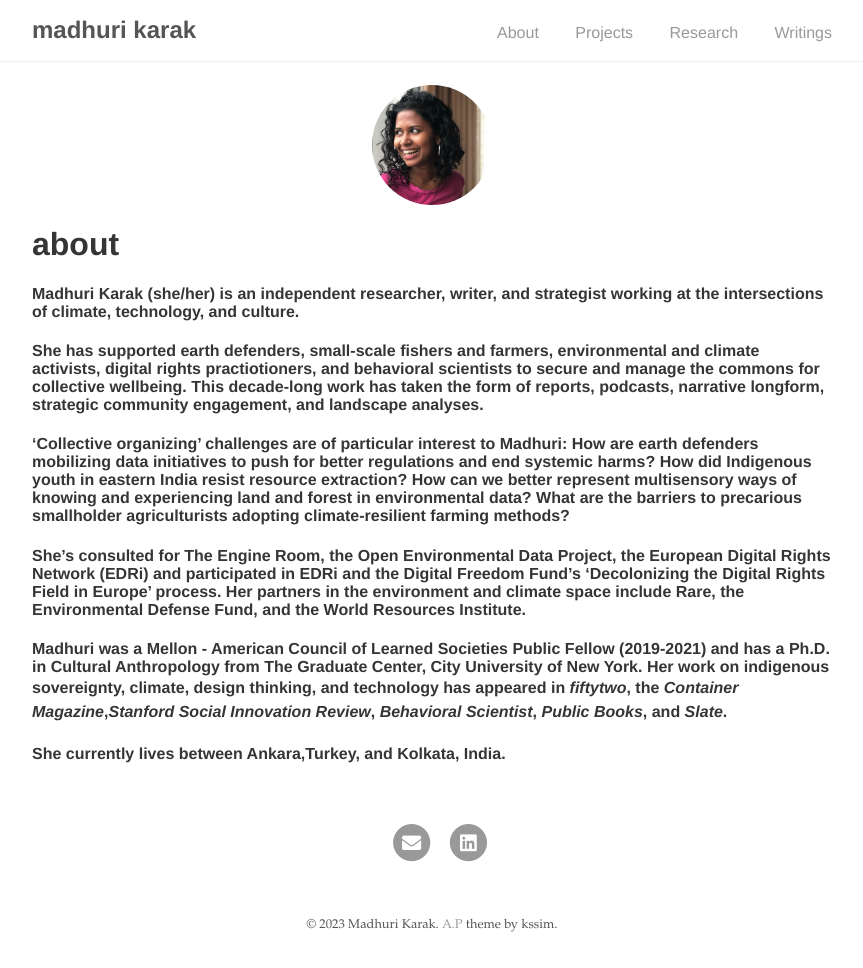
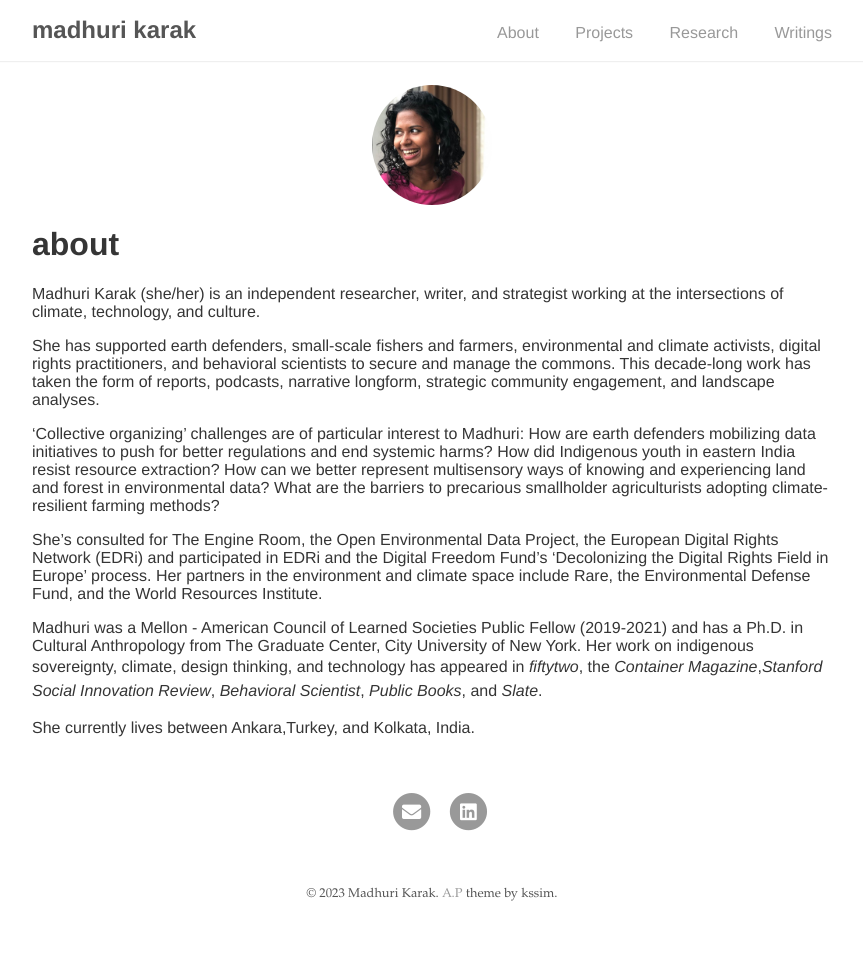
Before and after one commit to madhurikarak/madhurikarak.github.io, a Jekyll site: the page built from index.md, in a window 1280 px wide. Shown: the whole page, without its empty margins (208-1071 px from the left). Built offline with Jekyll 4.4.1, drawn with Linux system fonts in a browser that asks for light colours; our own code applies the rules of GitHub Pages for plain Markdown files; after the commit the page ends 937 px from its top, so only the background shows below that.

Commit message:
Update index.md

```diff
--- a/index.md
+++ b/index.md
@@ -3,14 +3,14 @@
 ---
 
 # about
-#### Madhuri Karak (she/her) is an independent researcher, writer, and strategist working at the intersections of climate, technology, and culture.
+Madhuri Karak (she/her) is an independent researcher, writer, and strategist working at the intersections of climate, technology, and culture.
 
-#### She has supported earth defenders, small-scale fishers and farmers, environmental and climate activists, digital rights practiotioners, and behavioral scientists to secure and manage the commons for collective wellbeing. This decade-long work has taken the form of reports, podcasts, narrative longform, strategic community engagement, and landscape analyses.
+She has supported earth defenders, small-scale fishers and farmers, environmental and climate activists, digital rights practitioners, and behavioral scientists to secure and manage the commons. This decade-long work has taken the form of reports, podcasts, narrative longform, strategic community engagement, and landscape analyses.
 
-#### ‘Collective organizing’ challenges are of particular interest to Madhuri: How are earth defenders mobilizing data initiatives to push for better regulations and end systemic harms? How did Indigenous youth in eastern India resist resource extraction? How can we better represent multisensory ways of knowing and experiencing land and forest in environmental data? What are the barriers to precarious smallholder agriculturists adopting climate-resilient farming methods?
+‘Collective organizing’ challenges are of particular interest to Madhuri: How are earth defenders mobilizing data initiatives to push for better regulations and end systemic harms? How did Indigenous youth in eastern India resist resource extraction? How can we better represent multisensory ways of knowing and experiencing land and forest in environmental data? What are the barriers to precarious smallholder agriculturists adopting climate-resilient farming methods?
 
-#### She's consulted for The Engine Room, the Open Environmental Data Project, the European Digital Rights Network (EDRi) and participated in EDRi and the Digital Freedom Fund's 'Decolonizing the Digital Rights Field in Europe’ process. Her partners in the environment and climate space include Rare, the Environmental Defense Fund, and the World Resources Institute.
+She's consulted for The Engine Room, the Open Environmental Data Project, the European Digital Rights Network (EDRi) and participated in EDRi and the Digital Freedom Fund's 'Decolonizing the Digital Rights Field in Europe’ process. Her partners in the environment and climate space include Rare, the Environmental Defense Fund, and the World Resources Institute.
 
-#### Madhuri was a Mellon - American Council of Learned Societies Public Fellow (2019-2021) and has a Ph.D. in Cultural Anthropology from The Graduate Center, City University of New York. Her work on indigenous sovereignty, climate, design thinking, and technology has appeared in _fiftytwo_, the _Container Magazine_,_Stanford Social Innovation Review_, _Behavioral Scientist_, _Public Books_, and _Slate_.
+Madhuri was a Mellon - American Council of Learned Societies Public Fellow (2019-2021) and has a Ph.D. in Cultural Anthropology from The Graduate Center, City University of New York. Her work on indigenous sovereignty, climate, design thinking, and technology has appeared in _fiftytwo_, the _Container Magazine_,_Stanford Social Innovation Review_, _Behavioral Scientist_, _Public Books_, and _Slate_.
 
-#### She currently lives between Ankara,Turkey, and Kolkata, India.
+She currently lives between Ankara,Turkey, and Kolkata, India.
```
